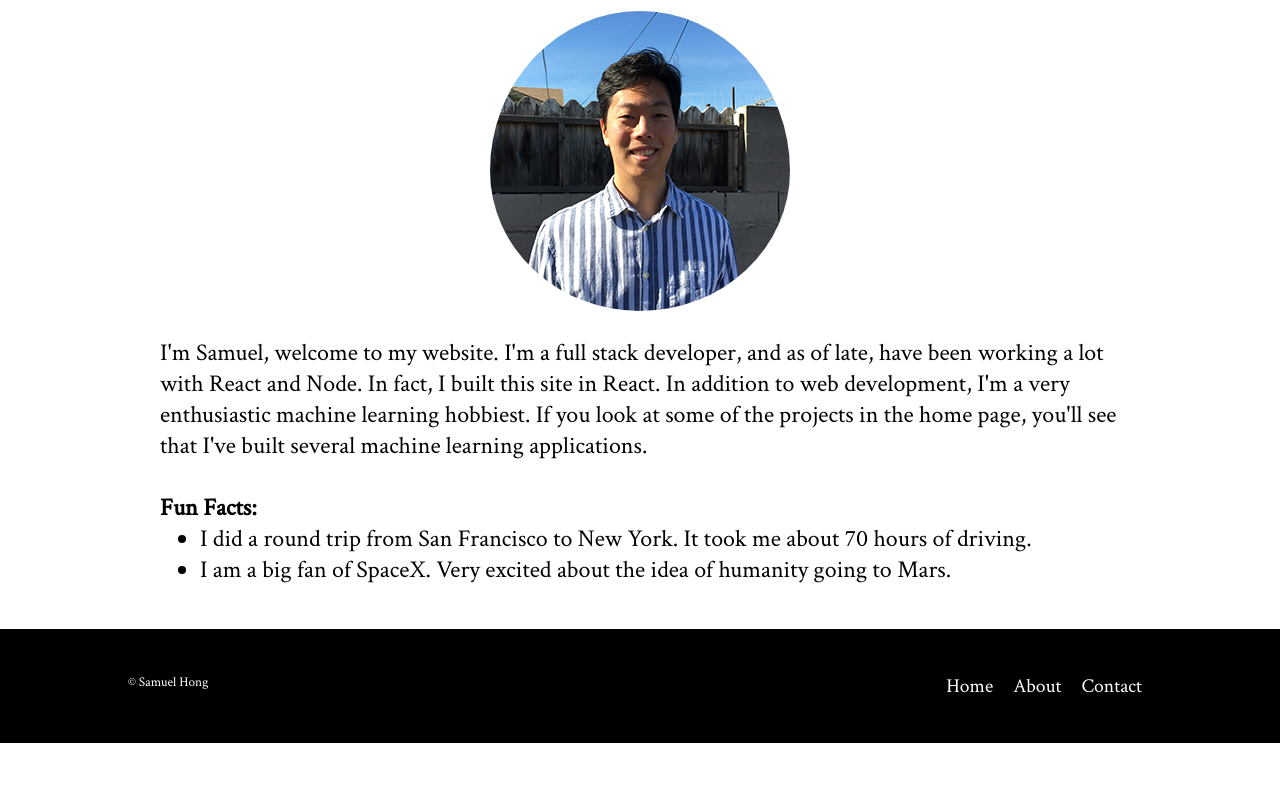
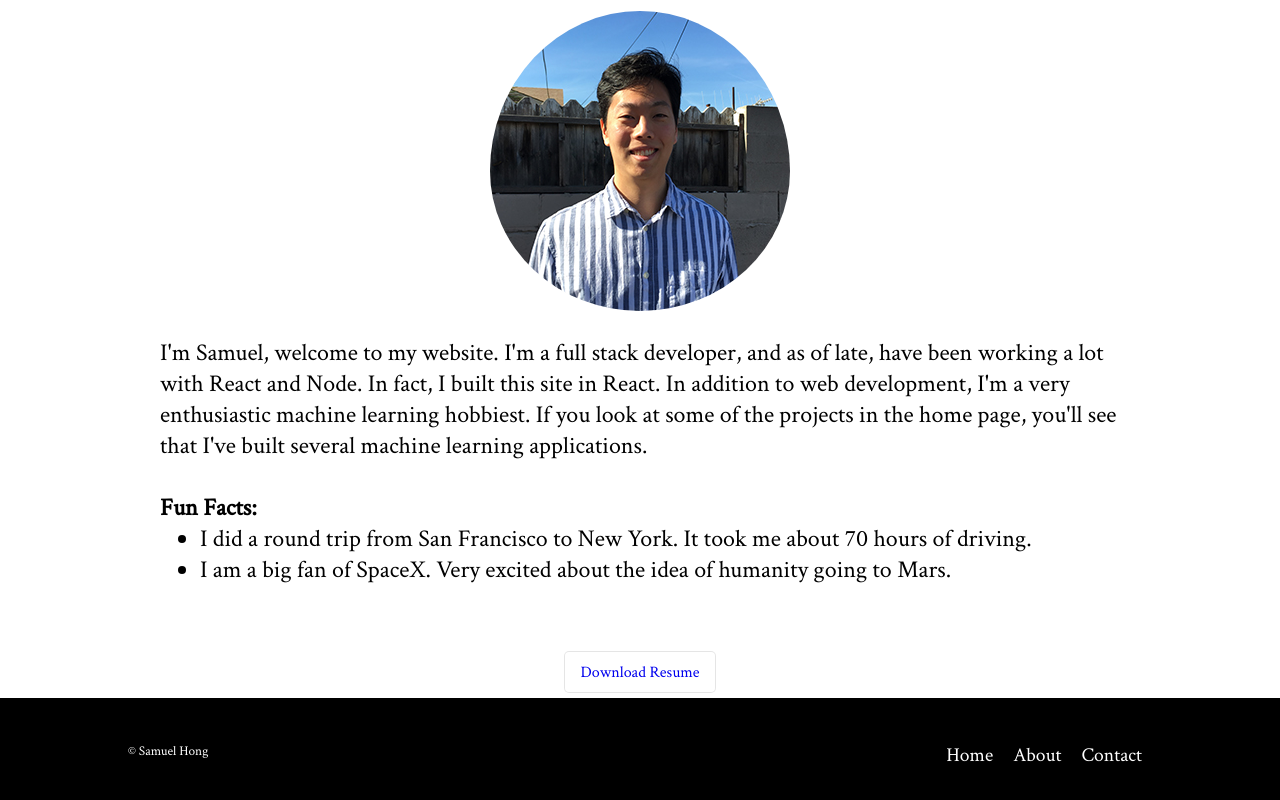
Before and after one commit to iiffd/personal-website, a React (Create React App) app: page /about in a window 1280 px wide. Shown: the part 912-1712 px from the top of the page. Before the commit the page ends 1655 px from the top, so only its background shows below. Built offline with nearby package versions, Linux system fonts and the light colour scheme.

Commit message:
Outline for resume button

```diff
--- a/src/components/About/About.css
+++ b/src/components/About/About.css
@@ -12,3 +12,20 @@
   border-radius: 50%;
   padding-bottom: 20px;
 }
+
+.resume-button {
+  text-align: center;
+  margin-top: 2rem;
+}
+.resume-button a {
+  text-decoration: none;
+  box-shadow: 0 0 0 1px rgba(0,0,0,0.1);
+  padding: 0.6rem 1rem;
+  border-radius: 4px;
+  transition-property: box-shadow, color;
+  transition-duration: 150ms;
+  transition-timing-function: cubic-bezier(0.4,0,0.2, 1);
+}
+.resume-button a:hover {
+  box-shadow: 0 0 0 1px rgba(0,0,0,0.1), 0 4px 4px rgba(0,0,0,0.1);
+}
--- a/src/components/About/index.jsx
+++ b/src/components/About/index.jsx
@@ -20,6 +20,9 @@ const About = () => {
           <li>I am a big fan of SpaceX. Very excited about the idea of humanity going to Mars.</li>
         </ul>
       </p>
+      <p className="resume-button">
+        <a href="/resume.pdf" target="_blank">Download Resume</a>
+      </p>
     </section>
   );
 }
```
